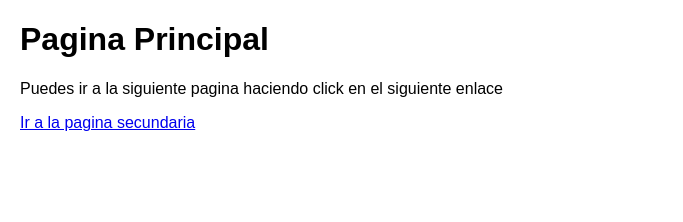
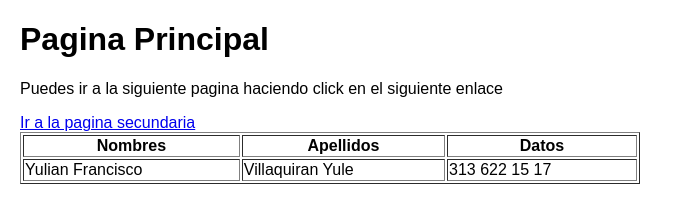
Before and after one commit to FranciscoVillaquiran/Taller-final-, a plain HTML site: page Ejercicio 2/Index.html in a window 1280 px wide. Shown: the whole page, without its empty margins (0-683 px from the left). Drawn offline with Linux system fonts and the light colour scheme.

Commit message:
ejercicio 2 - commit 2

```diff
--- a/Ejercicio 2/Index.html
+++ b/Ejercicio 2/Index.html
@@ -15,5 +15,19 @@
     <h1>Pagina Principal</h1>
     <p>Puedes ir a la siguiente pagina haciendo click en el siguiente enlace</p>
     <a href="Paginasecundaria.html">Ir a la pagina secundaria</a>
+
+    <Table border="1" width="50%">
+        <tr>
+            <th>Nombres</th>
+            <th>Apellidos</th>
+            <th>Datos</th>
+        </tr>
+        <tr>
+            <td>Yulian Francisco</td>
+            <td>Villaquiran Yule</td>
+            <td>313 622 15 17</td>
+        </tr>
+
+    </Table>
 </body>
 </html>
```
Also changed, not shown: Ejercicio 2/Paginasecundaria.html (+11 -3 lines).
